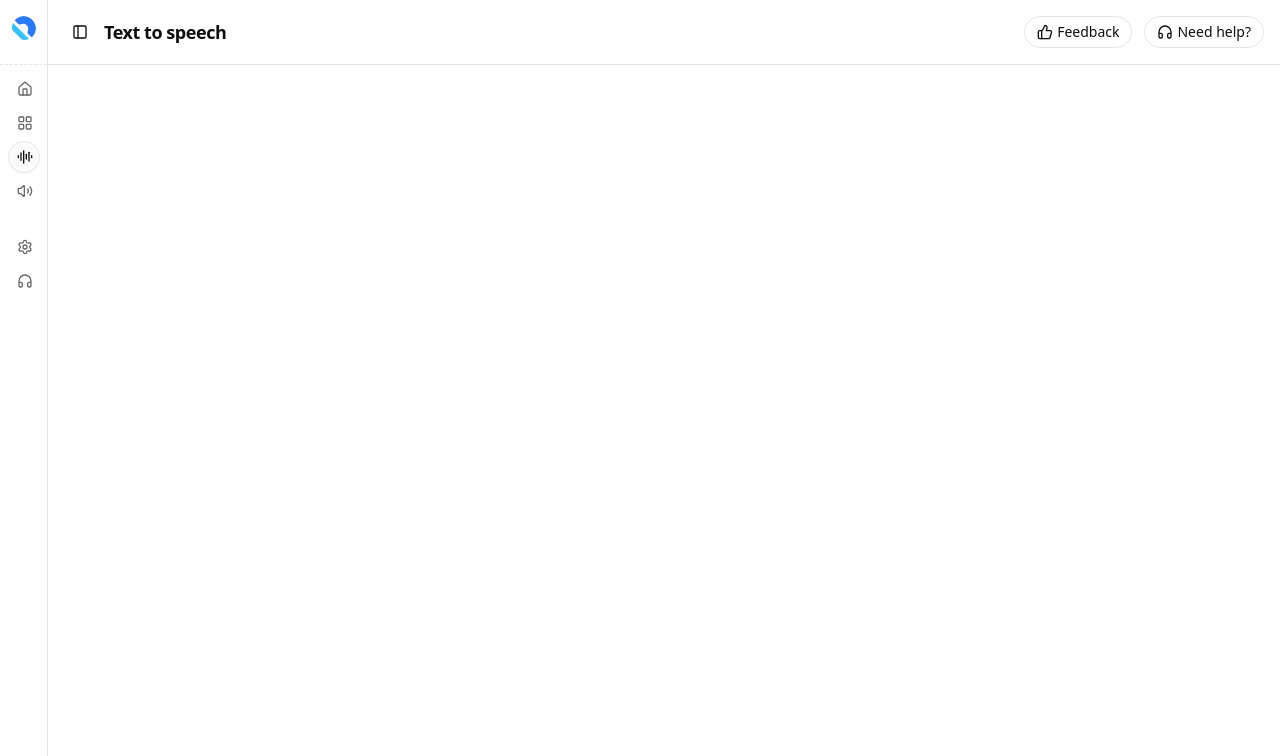
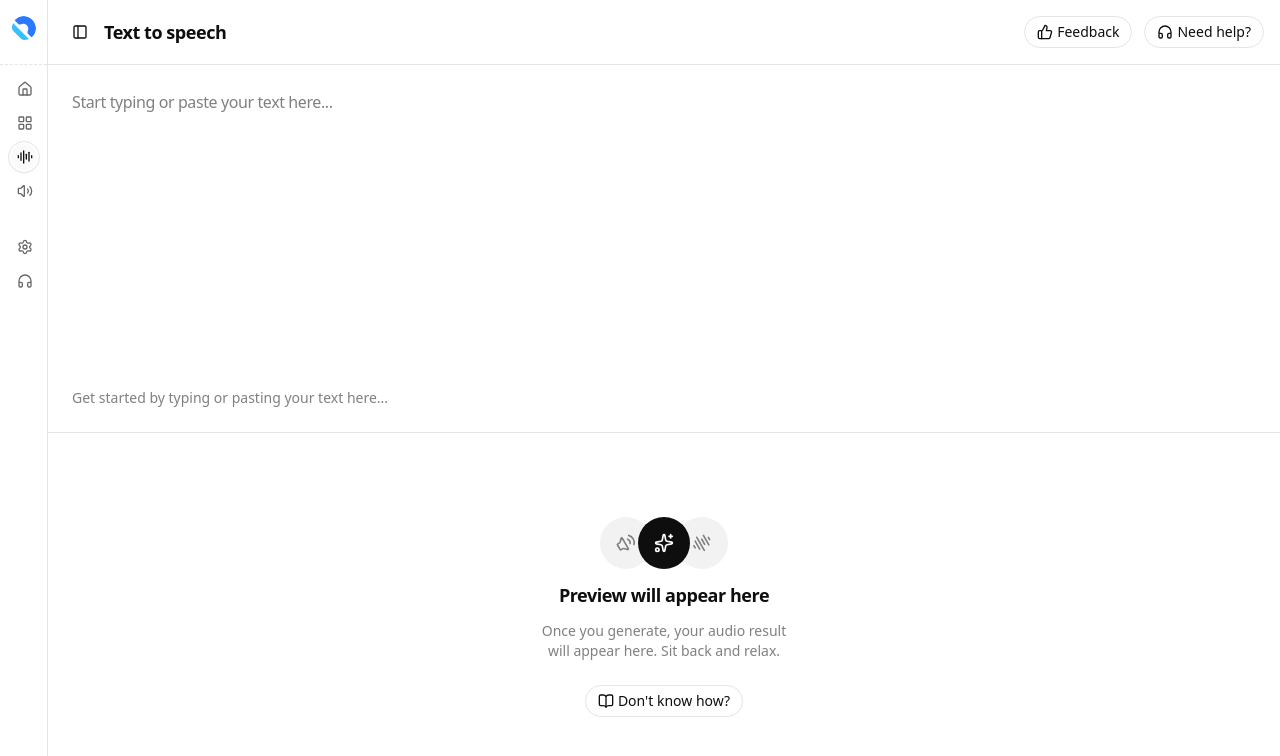
Before and after one commit to AnkurPathak10/Resonance, a Next.js app: page /text-to-speech in a window 1280 px wide. Shown: the top 756 px of the page. Built offline with nearby package versions, Linux system fonts and the light colour scheme; no server answers.

Commit message:
update email links to use 'mailto:' protocol and add cost per unit constant for text-to-speech calculations

```diff
--- a/src/components/page-header.tsx
+++ b/src/components/page-header.tsx
@@ -25,13 +25,13 @@ export function PageHeader({
       </div>
       <div className="flex items-center gap-3">
          <Button variant="outline" size="sm" asChild>
-            <Link href="ankur.business10@gmail.com">
+            <Link href="mailto:ankur.business10@gmail.com">
               <ThumbsUp />
               <span className="hidden lg:block">Feedback</span>
             </Link>
          </Button>
          <Button variant="outline" size="sm" asChild>
-          <Link href="ankur.business10@gmail.com">
+          <Link href="mailto:ankur.business10@gmail.com">
             <Headphones />
             <span className="hidden lg:block">Need help?</span>
           </Link>
--- a/src/features/dashboard/components/dashboard-header.tsx
+++ b/src/features/dashboard/components/dashboard-header.tsx
@@ -20,13 +20,13 @@ export function DashboardHeader() {
 
             <div className="lg:flex items-center gap-3 hidden">
                 <Button variant="outline" size="sm" asChild>
-                    <Link href="ankur.business10@gmail.com">
+                    <Link href="mailto:ankur.business10@gmail.com">
                         <ThumbsUp />
                         <span className="hidden lg:block">Feedback</span>
                     </Link>
                 </Button>
                 <Button variant="outline" size="sm" asChild>
-                    <Link href="ankur.business10@gmail.com">
+                    <Link href="mailto:ankur.business10@gmail.com">
                         <Headphones />
                         <span className="hidden lg:block">Need help?</span>
                     </Link>
--- a/src/features/dashboard/components/dashboard-sidebar.tsx
+++ b/src/features/dashboard/components/dashboard-sidebar.tsx
@@ -99,7 +99,7 @@ export function DashboardSidebar() {
         },
         {
             title: "Help & Support",
-            url: "ankur.business10@gmail.com",
+            url: "mailto:ankur.business10@gmail.com",
             icon: Headphones,
         }
     ]
--- a/src/features/dashboard/components/text-input-panel.tsx
+++ b/src/features/dashboard/components/text-input-panel.tsx
@@ -2,7 +2,7 @@
 
 import { useState } from "react";
 import { useRouter } from "next/navigation";
-import { TEXT_MAX_LENGTH } from "@/features/text-to-speech/data/constants";
+import { COST_PER_UNIT, TEXT_MAX_LENGTH } from "@/features/text-to-speech/data/constants";
 import { Textarea } from "@/components/ui/textarea";
 import { Badge } from "@/components/ui/badge";
 import { Coins } from "lucide-react";
@@ -46,7 +46,7 @@ export function TextInputPanel() {
                                 ) : (
                                 <>
                                     <span className="tabular-nums">
-                                    ${(text.length * 0.0003).toFixed(4)}
+                                    ${(text.length * COST_PER_UNIT).toFixed(4)}
                                     </span>{" "}
                                     estimated
                                 </>
--- /dev/null
+++ b/src/features/text-to-speech/components/text-input-panel.tsx
@@ -0,0 +1,64 @@
+"use client"
+import { Textarea } from "@/components/ui/textarea";
+import { useState } from "react";
+import { COST_PER_UNIT, TEXT_MAX_LENGTH } from "../data/constants";
+import { Badge } from "@/components/ui/badge";
+import { Coins } from "lucide-react";
+import { Button } from "@/components/ui/button";
+
+export function TextInputPanel() {
+    const [text, setText] = useState("");
+
+    return (
+        <div className="flex h-full min-h-0 flex-1 flex-col overflow-hidden">
+            <div className="relative min-h-0 flex-1 overflow-hidden bg-background">
+                <div className="absolute inset-0 mask-[linear-gradient(to_bottom,black_0%,black_calc(100%-6rem),transparent_100%)] [-webkit-mask-image:linear-gradient(to_bottom,black_0%,black_calc(100%-6rem),transparent_100%)]">
+                    <Textarea
+                        placeholder="Start typing or paste your text here..."
+                        value={text}
+                        onChange={(e) => setText(e.target.value)}
+                        className="field-sizing-fixed absolute inset-0 resize-none overflow-y-auto border-0 bg-transparent p-4 pb-20 lg:p-6 lg:pb-24 text-base! leading-relaxed tracking-tight shadow-none wrap-break-word focus-visible:ring-0"
+                        maxLength={TEXT_MAX_LENGTH}
+                    />
+                </div>
+            </div>
+
+            <div className="relative z-20 shrink-0 bg-background p-4 lg:p-6">
+                {/* Mobile layout */}
+                <div className="flex flex-col gap-3 lg:hidden">
+                    <Button className="w-full">Generate speech</Button>
+                </div>
+                {/* Desktop layout */}
+                {text.length > 0 ? (
+                    <div className="hidden lg:flex items-center justify-between">
+                        <Badge variant="outline" className="gap-1.5 border-dashed">
+                            <Coins className="size-3 text-chart-5" />
+                            <span className="text-xs">
+                                <span className="tabular-nums">
+                                    ${(text.length * COST_PER_UNIT).toFixed(4)}
+                                </span>{" "}
+                                estimated
+                            </span>
+                        </Badge>
+                        <div className="flex items-center gap-3">
+                            <p className="text-xs tracking-tight">
+                                {text.length.toLocaleString()}
+                                <span className="text-muted-foreground">
+                                    {" "}/{" "}{TEXT_MAX_LENGTH.toLocaleString()} characters
+                                </span>
+                            </p>
+                            <Button size="sm">Generate speech</Button>
+                        </div>
+                    </div>
+                ) : (
+                    <div className="hidden lg:block">
+                        <p className="text-sm text-muted-foreground">
+                            Get started by typing or pasting your text here...
+                        </p>
+
+                    </div>
+                )}
+            </div>
+        </div>
+    )
+}
--- /dev/null
+++ b/src/features/text-to-speech/components/voice-preview-placeholder.tsx
@@ -0,0 +1,39 @@
+import Link from "next/link";
+import { AudioLines, BookOpen, Sparkles, Volume2 } from "lucide-react";
+
+import { Button } from "@/components/ui/button";
+
+export function VoicePreviewPlaceholder() {
+  return (
+    <div className="hidden flex-1 lg:flex h-full flex-col items-center justify-center gap-6 border-t">
+      <div className="flex flex-col items-center gap-3">
+        <div className="relative flex min-w-32 shrink-0 items-center justify-center">
+          <div className="absolute top-1/2 left-0 z-0 -translate-y-1/2 rotate-[-30deg] rounded-full bg-muted p-4">
+            <Volume2 className="size-5 text-muted-foreground" />
+          </div>
+
+          <div className="relative z-10 rounded-full bg-foreground p-4">
+            <Sparkles className="size-5 text-background" />
+          </div>
+
+          <div className="absolute top-1/2 right-0 z-0 -translate-y-1/2 rotate-[-30deg] rounded-full bg-muted p-4">
+            <AudioLines className="size-5 text-muted-foreground" />
+          </div>
+        </div>
+
+        <p className="text-lg font-semibold tracking-tight text-foreground">
+          Preview will appear here
+        </p>
+        <p className="max-w-64 text-center text-sm text-muted-foreground">
+          Once you generate, your audio result will appear here. Sit back and relax.
+        </p>
+      </div>
+      <Button variant="outline" size="sm" asChild>
+        <Link href="mailto:ankur.business10@gmail.com">
+          <BookOpen />
+          Don&apos;t know how?
+        </Link>
+      </Button>
+    </div>
+  );
+};
--- a/src/features/text-to-speech/data/constants.ts
+++ b/src/features/text-to-speech/data/constants.ts
@@ -1 +1,2 @@
 export const TEXT_MAX_LENGTH = 5000;
+export const COST_PER_UNIT = 0.0003;
--- a/src/features/text-to-speech/views/text-to-speech-view.tsx
+++ b/src/features/text-to-speech/views/text-to-speech-view.tsx
@@ -1,9 +1,13 @@
+import { TextInputPanel } from "../components/text-input-panel";
+import { VoicePreviewPlaceholder } from "../components/voice-preview-placeholder";
+
+
 export function TextToSpeechView() {
     return (
         <div className="flex min-h-0 flex-1 overflow-hidden">
             <div className="flex min-h-0 flex-1 flex-col">
-                {/* <TextInputPanel/>
-                <VoicePreviewPlaceholder/> */}
+                <TextInputPanel/>
+                <VoicePreviewPlaceholder/>
             </div>
             {/* <SettingsPanel/> */}
         </div>
```
